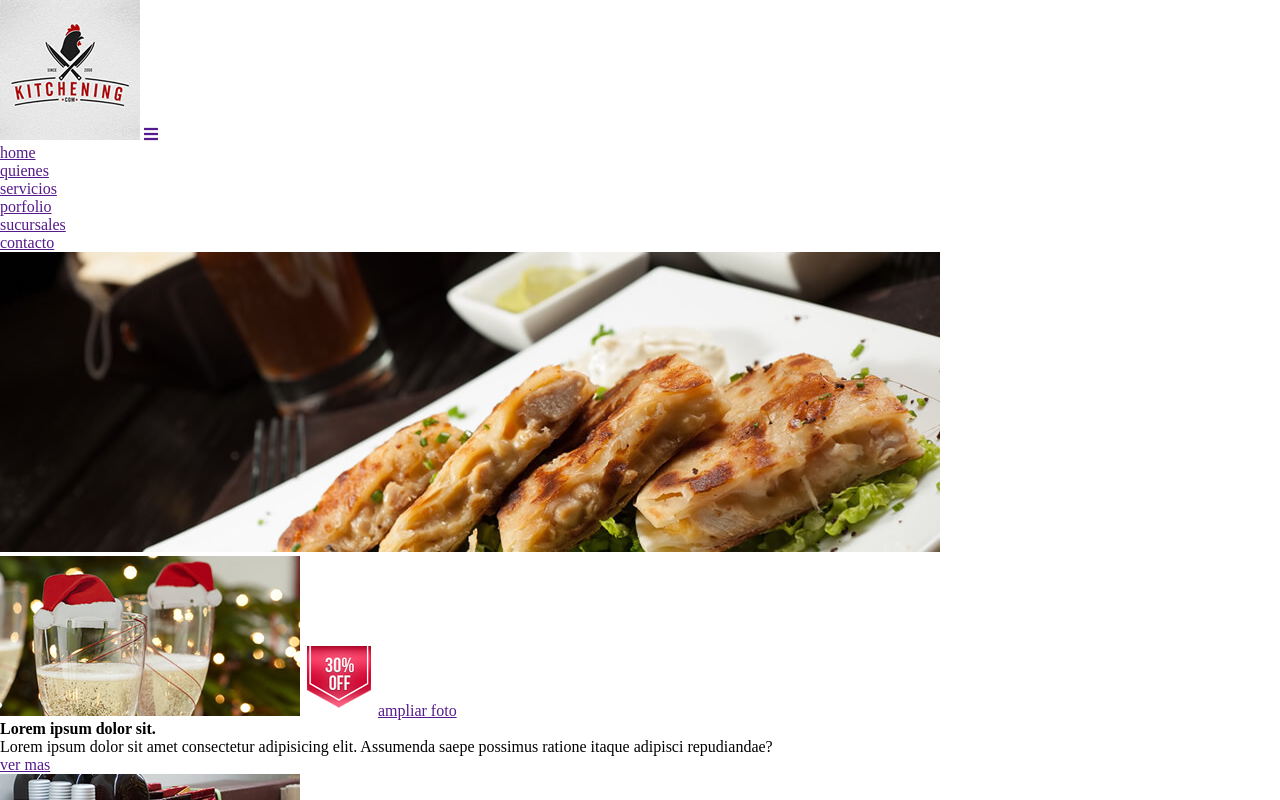
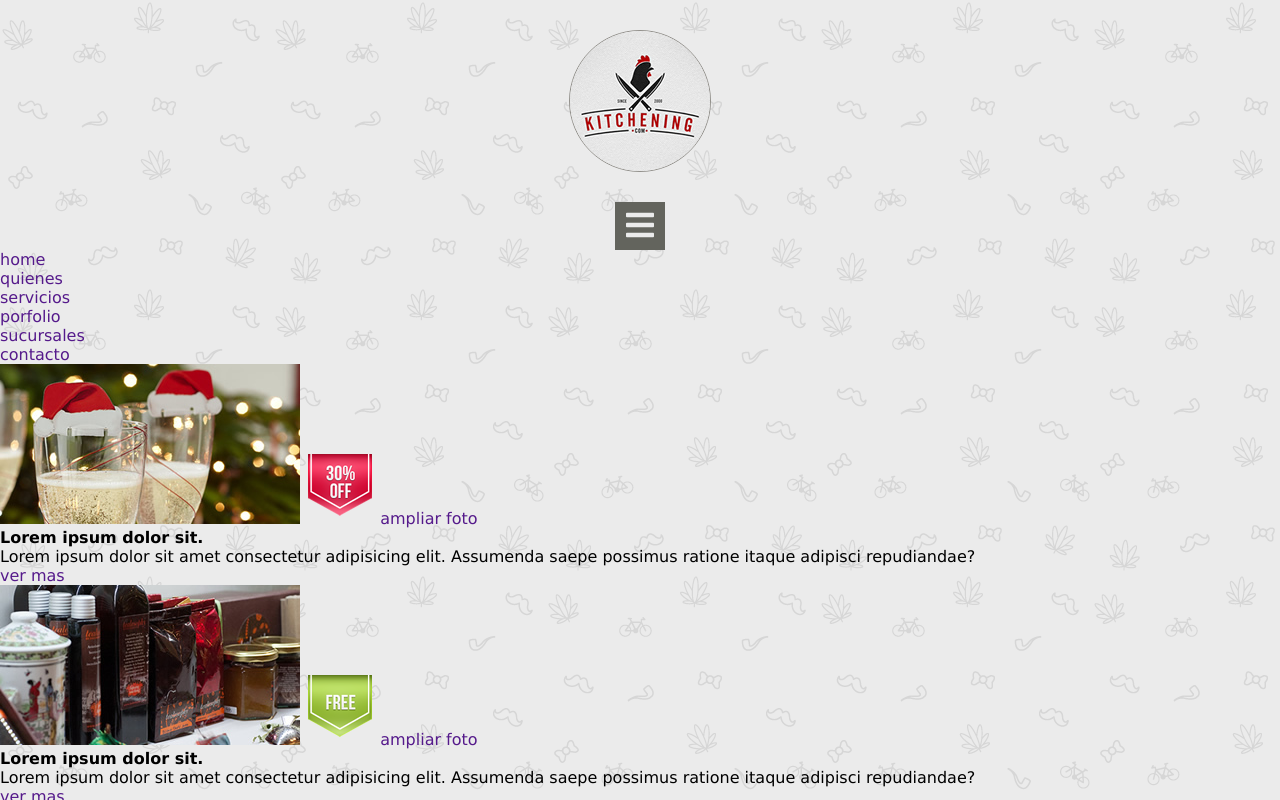
Before and after one commit to Cabrerajuan10/kitchening, a website: page views/home.html in a window 1280 px wide. Shown: the top 800 px of the page. Drawn offline with Linux system fonts and the light colour scheme.

Commit message:
header avanzado

```diff
--- a/public/css/general.css
+++ b/public/css/general.css
@@ -3,3 +3,15 @@
     margin: 0;
     padding: 0;
 }
+
+body{
+    font-family: Verdana, Geneva, Tahoma, sans-serif;
+}
+
+a{
+    text-decoration: none;
+}
+
+li{
+    list-style: none;
+}
--- a/public/css/header.css
+++ b/public/css/header.css
@@ -0,0 +1,21 @@
+header{
+width: 100%;
+}
+
+header img{
+    border-radius: 50%;
+    border: solid 1px #92908b;
+    margin: 30px auto;
+    display: block;
+}
+
+header a.btn-burguer{
+    width: 50px;
+    padding: 5px;
+    background-color: #63645d;
+    display: block;
+    color: #ebebeb;
+    font-size: 32px;
+    margin: 0 auto;
+    text-align: center;
+}
--- a/public/css/home.css
+++ b/public/css/home.css
@@ -0,0 +1,7 @@
+.home{
+    background-image: url(/images/bg-body.png);
+}
+
+.home .banner{
+    display: none;
+}
--- a/views/home.html
+++ b/views/home.html
@@ -11,7 +11,7 @@
         integrity="sha384-SZXxX4whJ79/gErwcOYf+zWLeJdY/qpuqC4cAa9rOGUstPomtqpuNWT9wdPEn2fk" crossorigin="anonymous">
 </head>
 
-<body>
+<body class="home">
     <header>
         <img src="/images/logo.jpg" alt="">
         <a class="btn-burguer" href=""><i class="fas fa-bars"></i></a>
```
